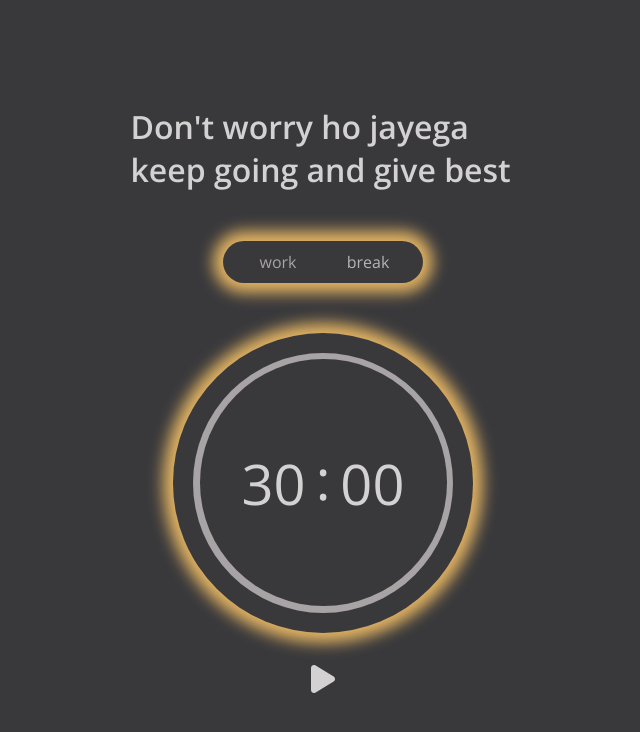
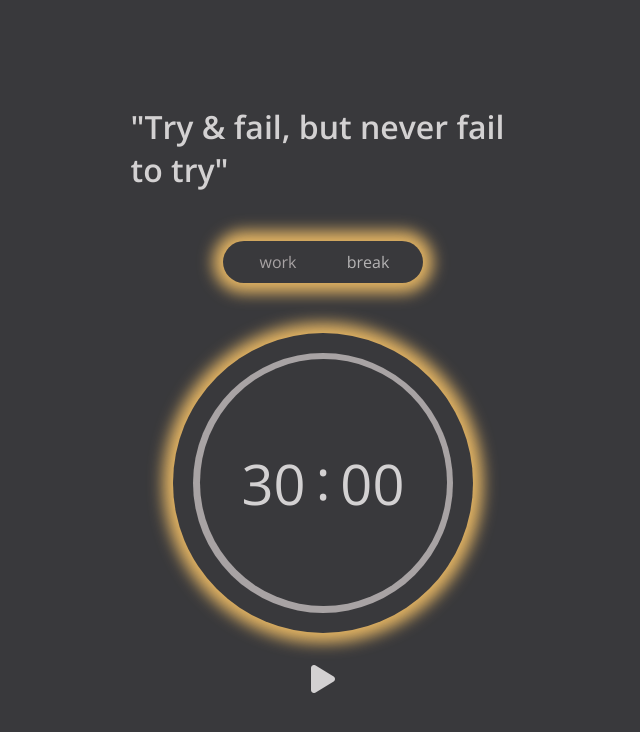
Before and after one commit to SaurabhMishra6/Timer, a plain HTML site: page index.html in a window 1280 px wide. Shown: the whole page, without its empty margins (317-957 px from the left). Drawn offline with nearby package versions, Linux system fonts and the light colour scheme.

Commit message:
index.html

```diff
--- a/index.html
+++ b/index.html
@@ -22,7 +22,7 @@
 <body>
     <section>
         <div class="container">
-            <h1>Don't worry ho jayega keep going and give best</h1>
+            <h1>"Try & fail, but never fail to try"</h1>
 
             <div class="painel">
                 <p id="work">work</p>
```
